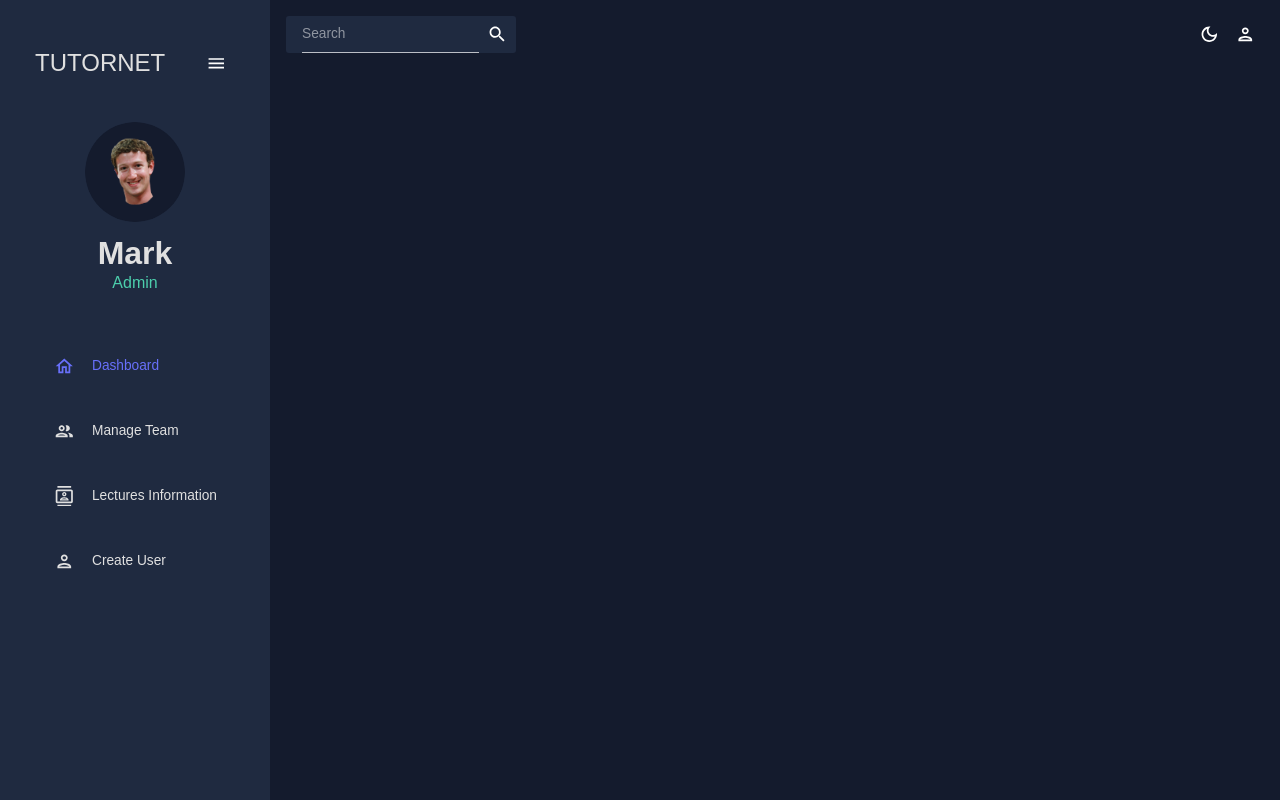
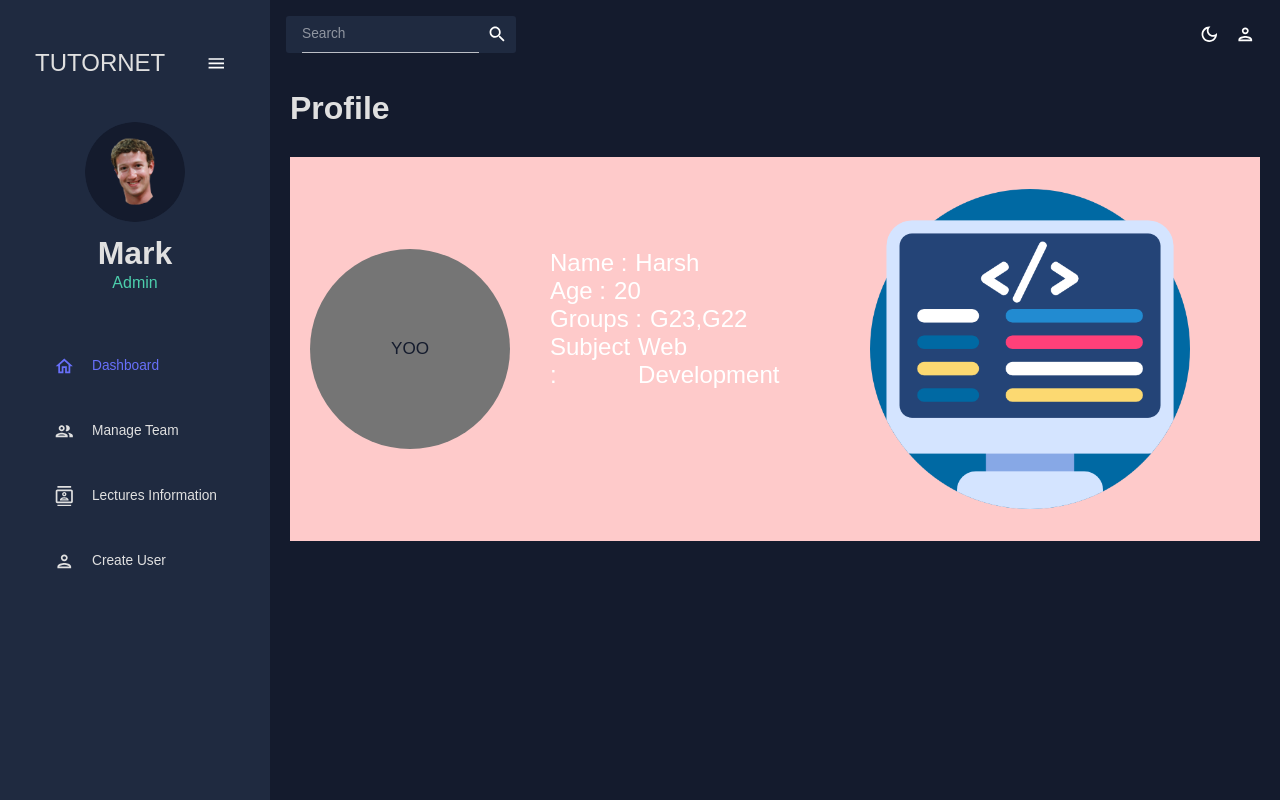
Before and after one commit to harmanjot2002/Dashboard, a React (Create React App) app: page /teacher/1 in a window 1280 px wide. Built offline with nearby package versions, Linux system fonts and the light colour scheme.

Commit message:
teacher profile

```diff
--- a/src/App.js
+++ b/src/App.js
@@ -10,6 +10,7 @@ import Form from "./scenes/form";
 import { CssBaseline, ThemeProvider } from "@mui/material";
 import { ColorModeContext, useMode } from "./theme";
 import Login from "./scenes/login";
+import TeacherProfile from "./scenes/teacher";
 
 function App() {
     const [theme, colorMode] = useMode();
@@ -35,6 +36,7 @@ function App() {
                                 <Route path="/team" element={<Team />} />
                                 {/* <Route path="/contacts" element={<Contacts />} /> */}
                                 <Route path="/form" element={<Form />} />
+                                <Route path="/teacher/:id" element={<TeacherProfile />} />
                             </Routes>
                         </main>
                     </div>
--- /dev/null
+++ b/src/scenes/teacher/components/ProfileCard.jsx
@@ -0,0 +1,39 @@
+import { Avatar, Typography } from "@mui/material";
+import React from "react";
+import web from "../../../assets/web.png"
+
+
+const ProfileCard = () => {
+    return (
+        <div className="h-96 p-5 flex justify-between items-center gap-10 w-full bg-red-200">
+            <div className="flex flex-1 gap-10">
+                <div>
+                    <Avatar sx={{ height: 200, width: 200 }}>YOO</Avatar>
+                </div>
+                <div>
+                    <div className="flex gap-2">
+                        <Typography variant="h3">Name : </Typography>
+                        <Typography variant="h3">Harsh</Typography>
+                    </div>
+                    <div className="flex gap-2">
+                        <Typography variant="h3">Age : </Typography>
+                        <Typography variant="h3">20</Typography>
+                    </div>
+                    <div className="flex gap-2">
+                        <Typography variant="h3">Groups : </Typography>
+                        <Typography variant="h3">G23,G22</Typography>
+                    </div>
+                    <div className="flex gap-2">
+                        <Typography variant="h3">Subject : </Typography>
+                        <Typography variant="h3">Web Development</Typography>
+                    </div>
+                </div>
+            </div>
+            <div className="flex-1 flex justify-center items-center">
+                <img className="h-80 w-80 " src={web} alt="web" />
+            </div>
+        </div>
+    );
+};
+
+export default ProfileCard;
--- /dev/null
+++ b/src/scenes/teacher/index.jsx
@@ -0,0 +1,14 @@
+import React from "react";
+import Header from "../../components/Header";
+import ProfileCard from "./components/ProfileCard";
+
+const TeacherProfile = () => {
+    return (
+        <div className="p-5">
+            <Header title={"Profile"} />
+            <ProfileCard/>
+        </div>
+    );
+};
+
+export default TeacherProfile;
```
